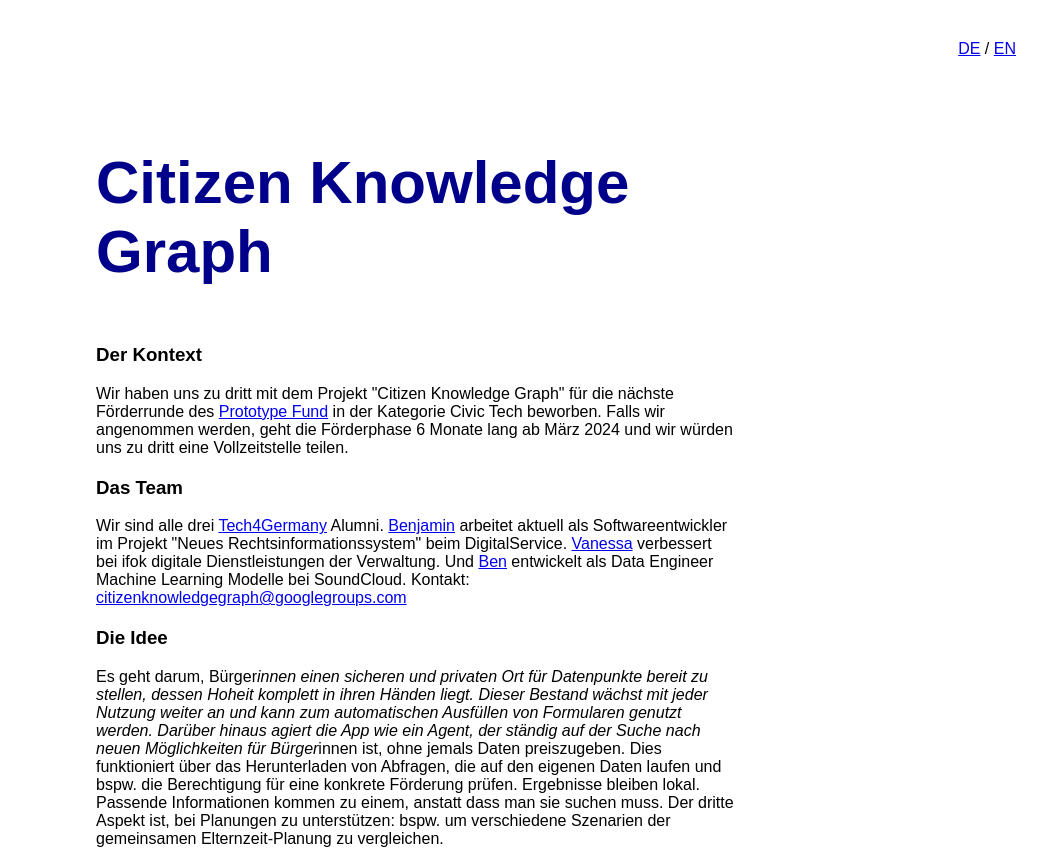
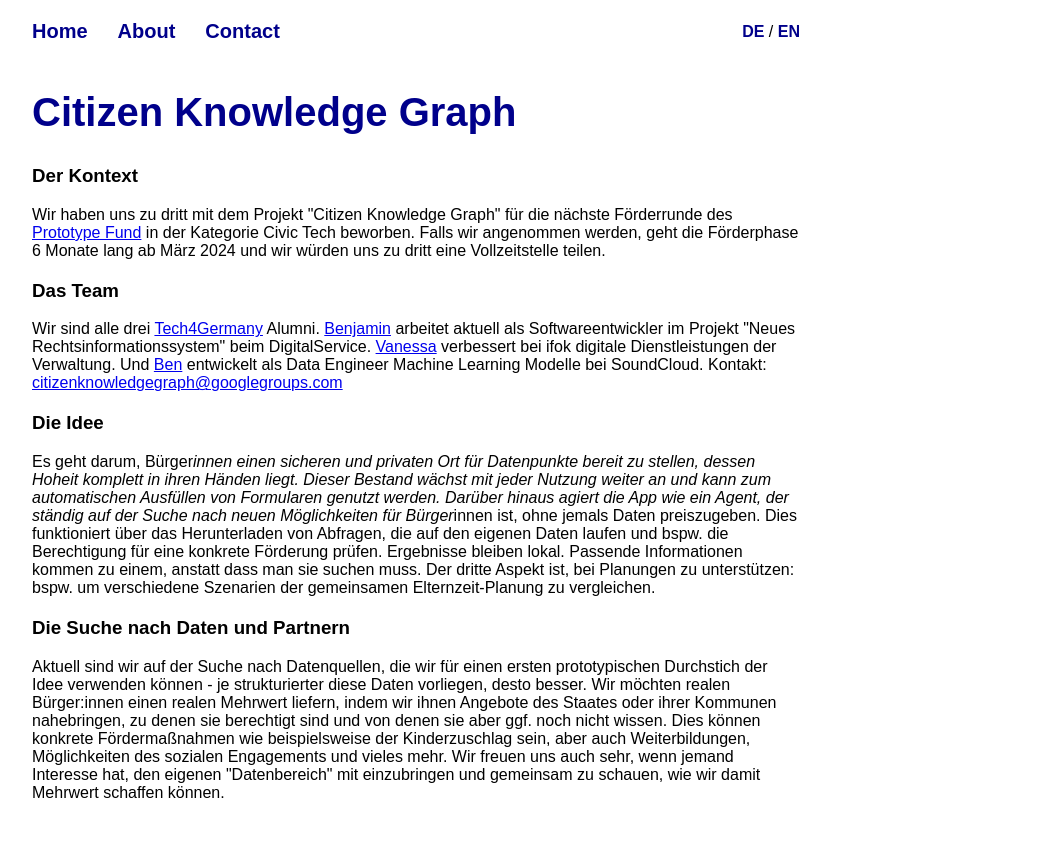
Before and after one commit to Citizen-Knowledge-Graph/ckg-site, an Eleventy site: page src/index.md in a window 1280 px wide. Shown: the whole page, without its empty margins (224-1270 px from the left). After the commit the page ends 800 px from the top, so only its background shows below. Built offline with nearby package versions, Linux system fonts and the light colour scheme; Eleventy itself is replaced by a stand-in of ours; files that its build step writes are made by us from their sources.

Commit message:
setup more flexible setup

```diff
--- a/src/_includes/layout.njk
+++ b/src/_includes/layout.njk
@@ -16,19 +16,24 @@ title: CKG
     </style>
 </head>
 <body>
-<div class="lang">
-    <a href="{% rootPath %}">DE</a> / <a href="{% rootPath %}en">EN</a>
-</div>
-<!-- 1. Fixed Navbar -->
-<!-- Deactivate Navbar for now
-<div class="navbar">
-    <div class="navbar-inner">
+
+    <header class="fixed-navbar">
+        <div class="header-container">
+
+            <!-- Navigation Menu -->
+            <nav class="navbar">
                 <a href="#home">Home</a>
                 <a href="#about">About</a>
                 <a href="#contact">Contact</a>
+                <!-- ... other links ... -->
+            </nav>
+
+            <!-- Language Selection -->
+            <div class="language-selection">
+                <a href="{% rootPath %}">DE</a> / <a href="{% rootPath %}en">EN</a>
             </div>
         </div>
--->
+    </header>
 
     <!-- 2. Central Scrollable Element -->
     <div class="central-container">
--- a/src/css/bundle.css
+++ b/src/css/bundle.css
@@ -6,51 +6,64 @@ body, p, a {
 }
 
 /* Fixed Navbar */
+.fixed-navbar {
+    position: fixed;
+    width: 100%;
+    padding: 20px 0;
+    background-color: #fff; /* or any color that fits your design */
+    z-index: 1000; /* ensures the navbar stays on top of other elements */
+}
+
+.header-container {
+    padding-left: 20%;
+    padding-right: 20%;
+    max-width: 70%;
+    margin: 0 auto; /* centers the navbar content */
+    display: flex;
+    justify-content: space-between; /* space out logo, nav, and language selection */
+    align-items: center; /* vertically aligns items in the navbar */
+}
+
+/* Fixed Navbar */
 .navbar {
-    position: fixed;
-    top: 0;
-    left: 0;
-    width: 100%;
     background-color: white;
-    padding: 20px 0;
     z-index: 10;
     display: flex;
-    justify-content: center; /* This will center the actual content within the navbar */
-}
-
-.navbar-inner {
-    width: 70%; /* Same width as the central container */
-    padding-left: 25%; /* Left padding */
-    padding-right: 25%; /* Right padding */
-    display: flex;
-    align-items: center; /* This vertically centers the items if you ever change the navbar height */
+    font-size: 20px;
+    justify-content: center;
 }
 
 .navbar a {
     color: darkblue;
+    text-decoration: none;
+    margin-right: 30px;
+}
+
+.header-container a {
+    color: darkblue;
     font-weight: bold;
-    margin-right: 15px; /* Space between links, remove margin from the last link */
     text-decoration: none;
 }
 
-.navbar a:last-child {
+.header-container a:last-child {
     margin-right: 0;
 }
 
-.navbar a:hover {
+.header-container a:hover {
     text-decoration: underline;
 }
 
 /* Central Scrollable Element */
 .central-container {
     margin-top: 0; /* Adjust according to navbar's height */
-    padding-left: 25%; /* Left padding */
-    padding-right: 25%; /* Right padding */
+    padding-top: 60px;
+    padding-left: 20%; /* Left padding */
+    padding-right: 20%; /* Right padding */
     max-width: 70%; /* Or adjust according to your needs */
     margin-left: auto;
     margin-right: auto;
     overflow-y: scroll; /* For vertical scrolling */
-    height: calc(100vh - 50px); /* Adjust according to navbar's height */
+    height: calc(100vh - 60px); /* Adjust according to navbar's height */
     border: none; /* Remove the border or outline */
     background-color: #ffffff; /* Set the background color of the central container to white (or any other color you want) */
 }
@@ -60,10 +73,17 @@ body, p, a {
 }
 
 .title-header {
-    font-size: 60px;
+    font-size: 40px;
     font-weight: bold;
-    margin-bottom: 20px;
+    margin: 0 0 0 0;
     color: darkblue;
+}
+
+.slogan-container {
+    display: flex;
+    flex-direction: column;
+    justify-content: space-between;
+    margin: 30px 0 30px 0;
 }
 
 @media (max-width: 768px) {  /* Typically, 768px is a breakpoint for tablets, adjust if needed */
--- a/src/index.md
+++ b/src/index.md
@@ -2,8 +2,9 @@
 layout: layout.njk
 ---
 <div>
-    <h2 class="title-header">Citizen Knowledge Graph</h2>
-    <br/>
+    <div class="slogan-container">
+        <div class="title-header">Citizen Knowledge Graph</div>
+    </div>
 
     <h3>Der Kontext</h3>
     <p>Wir haben uns zu dritt mit dem Projekt "Citizen Knowledge Graph" für die nächste Förderrunde des <a href="https://prototypefund.de/">Prototype Fund</a> in der Kategorie Civic Tech beworben. Falls wir angenommen werden, geht die Förderphase 6 Monate lang ab März 2024 und wir würden uns zu dritt eine Vollzeitstelle teilen.</p>
```
Also changed, not shown: src/en/index.md (+3 -2 lines). Lines whose indentation alone changed are shown as unchanged.
